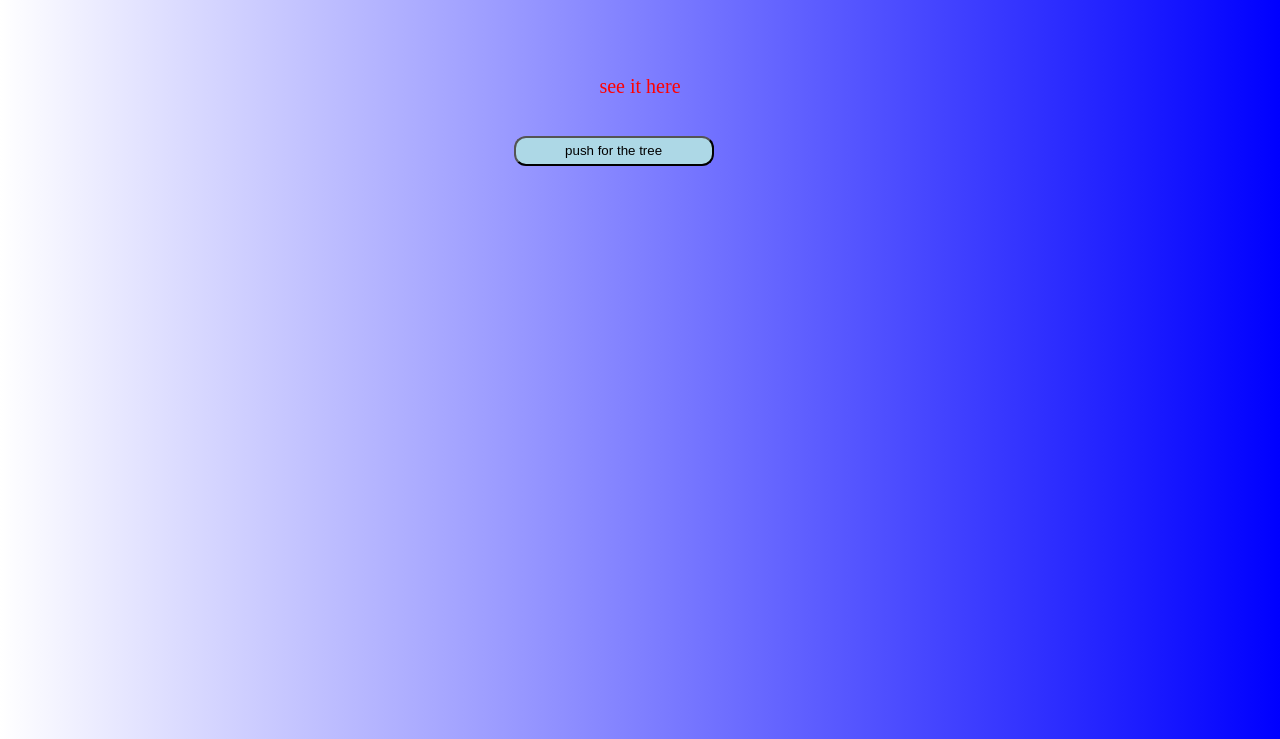
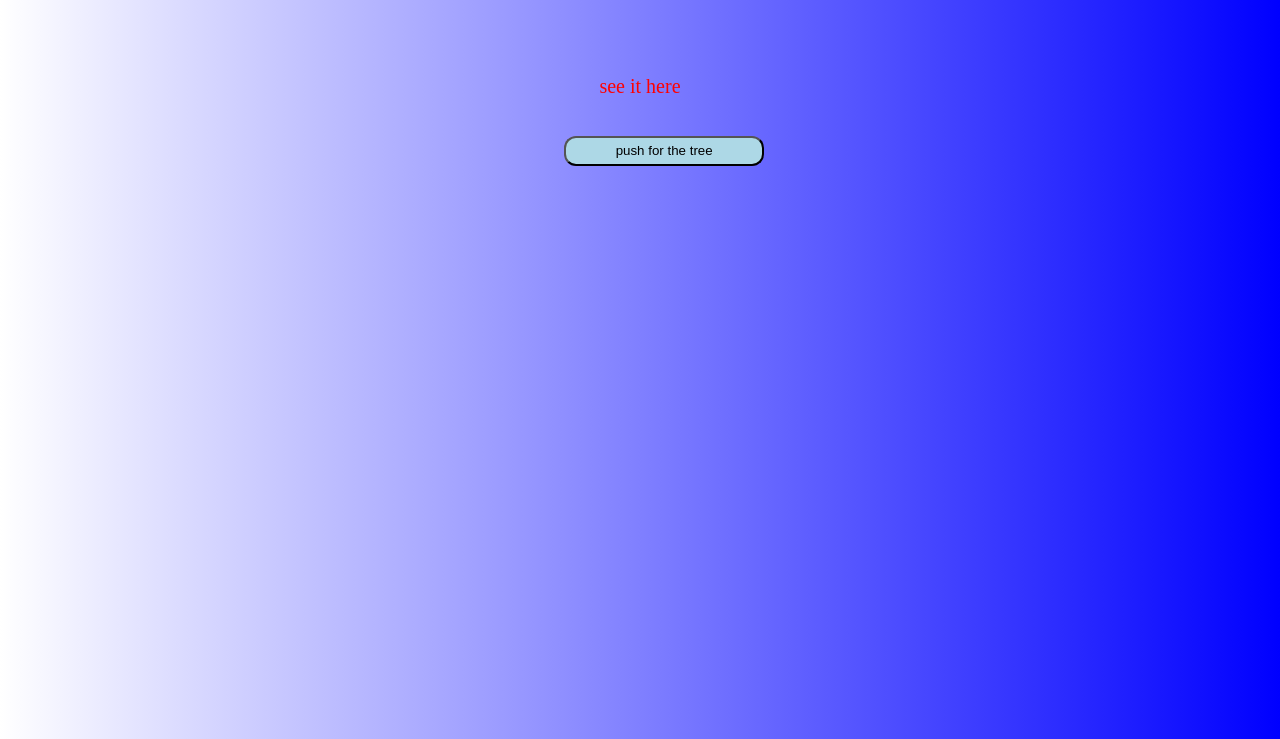
Before and after one commit to Brew906/Tree-on-page, a plain HTML site: page index.html in a window 1280 px wide. Shown: the part 61-800 px from the top of the page. Drawn offline with Linux system fonts and the light colour scheme.

Commit message:
changed the rt and lt margin % of the button

```diff
--- a/style.css
+++ b/style.css
@@ -17,5 +17,5 @@ p{
     height: 30px;
     border-radius: 12px;
     background-color: lightblue;
-    margin-left:40%; margin-right:60%;
+    margin-left:44%; margin-right:56%;
 }
```
